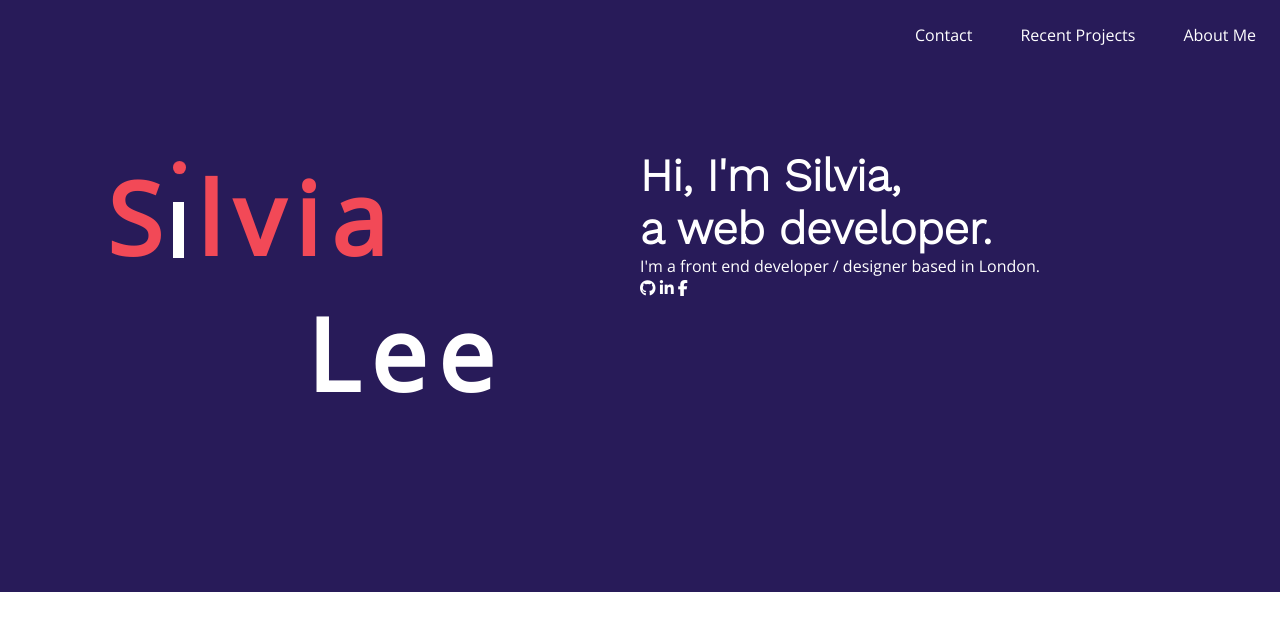
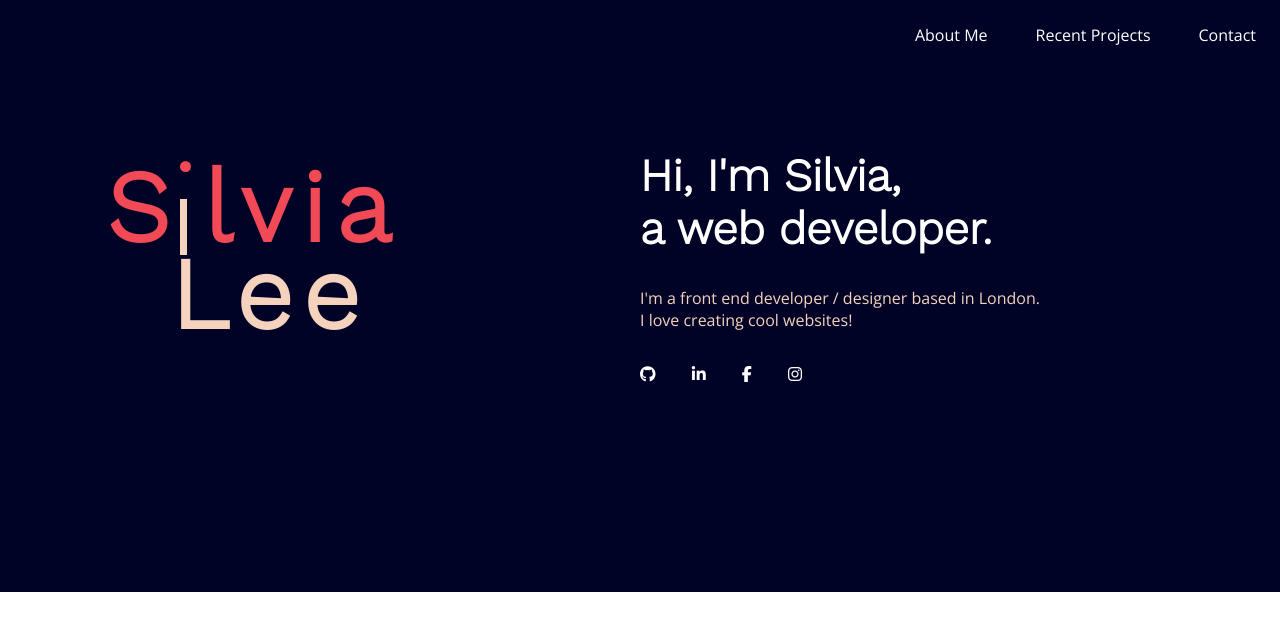
Before and after one commit to silviatheweasel/portfolio, a plain HTML site: page index.html in a window 1280 px wide. Drawn offline with nearby package versions, Linux system fonts and the light colour scheme.

Commit message:
Add animation and styling to header

```diff
--- a/Resources/style.css
+++ b/Resources/style.css
@@ -18,7 +18,7 @@ body {
 }
 
 header {
-    background-color: #281B59;
+    background-color: #010326;
     color: white;
     min-height: 37rem;
 }
@@ -26,15 +26,18 @@ header {
 nav {
     height: 4rem;
 }
-
+nav ul {
+    float: right;
+}
 nav ul li {
     list-style-type: none;
-    float: right;
+    float: left;
     margin: 1.5rem;
 }
 
 nav ul li a {
     text-decoration: none;
+    color: white;
 }
 
 .banner {
@@ -46,7 +49,7 @@ nav ul li a {
 
 .my-name {
     grid-area: 2 / 2 / span 5 / span 5;
-    font-family: "Open Sans", sans-serif;
+    font-family: "Work Sans", sans-serif;
     font-size: 100px;
     letter-spacing: 0.7rem;
     font-weight: 900;
@@ -65,8 +68,8 @@ nav ul li a {
 }
 
 .circle {
-    width: 0.8rem;
-    height: 0.8rem;
+    width: 0.7rem;
+    height: 0.7rem;
     background-color: #F24957;
     border-radius: 50%;
     position: absolute;
@@ -97,10 +100,10 @@ nav ul li a {
 
 .rectangle {
     height: 3.5rem;
-    width: 0.7rem;
-    background-color: white;
+    width: 0.45rem;
+    background-color: #F4D2BD;
     position: absolute;
-    top: 3.3rem;
+    top: 3.1rem;
 }
 
 .lvia {
@@ -134,15 +137,35 @@ nav ul li a {
 
 .lee {
     animation: floatIn 1s ease-in;
-    margin-left: 200px;
+    margin-left: 64px;
+    color: #F4D2BD;
+    margin-top: -30px;
 }
 
+@keyframes fadeIn {
+    from {
+        opacity: 0;
+    }
+    to {
+        opacity: 1;
+    }
+}
 
 .my-intro {
-    grid-area: 2 / 7 / span 5 / span 5;
+    grid-area: 2 / 7 / span 5 / span 4;
+    animation: fadeIn 2s ease-in 1s both;
 }
 
 h1 {
-     font-family: "Work Sans", sans-serif;
+    font-family: "Work Sans", sans-serif;
     font-size: 45px;
 }
+
+.my-intro p {
+    margin: 2rem 0;
+    color: #F4D2BD;
+}
+
+.social i {
+    margin: 0 2rem 0 0;
+}
--- a/index.html
+++ b/index.html
@@ -37,11 +37,12 @@
             </div>
             <div class = "my-intro">
                 <h1>Hi, I'm Silvia, <br> a web developer.</h1>
-                <p>I'm a front end developer / designer based in London.</p>
+                <p>I'm a front end developer / designer based in London.<br>I love creating cool websites!</p>
                 <div class="social">
                     <i class="fab fa-github"></i>
                     <i class="fab fa-linkedin-in"></i>
                     <i class="fab fa-facebook-f"></i>
+                    <i class="fab fa-instagram"></i>
                 </div>
             </div>
         </div>
```
Also changed, not shown: 2 other files.
